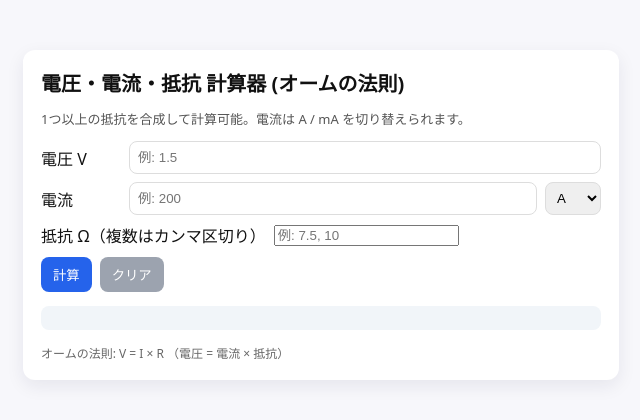
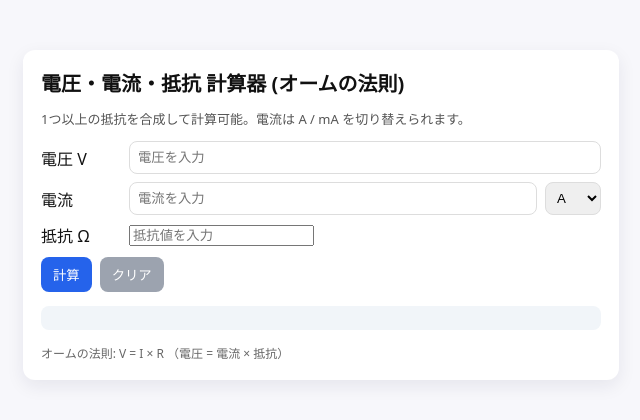
Before and after one commit to tomatarou0410/VCRCalculator, a plain HTML site: page index.html in a window 1280 px wide. Shown: the whole page, without its empty margins (319-959 px from the left). Drawn offline with Linux system fonts and the light colour scheme.

Commit message:
Add files via upload

```diff
--- a/index.html
+++ b/index.html
@@ -27,12 +27,12 @@
 
     <div class="row">
       <label for="v">電圧 V</label>
-      <input id="v" type="number" step="any" placeholder="例: 1.5">
+      <input id="v" type="number" step="any" placeholder="電圧を入力">
     </div>
 
     <div class="row">
       <label for="i">電流</label>
-      <input id="i" type="number" step="any" placeholder="例: 200">
+      <input id="i" type="number" step="any" placeholder="電流を入力">
       <select id="iUnit">
         <option value="A">A</option>
         <option value="mA">mA</option>
@@ -40,8 +40,8 @@
     </div>
 
     <div class="row">
-      <label for="r">抵抗 Ω（複数はカンマ区切り）</label>
-      <input id="r" type="text" placeholder="例: 7.5, 10">
+      <label for="r">抵抗 Ω</label>
+      <input id="r" type="text" placeholder="抵抗値を入力">
     </div>
 
     <div style="display:flex;gap:8px;margin-top:10px">
@@ -117,7 +117,7 @@
         } else if (!hasR){
           V = toNum(elV);
           I = getCurrentInAmp();
-          if (I === 0){ err.textContent = '電流0Aは計算不可。'; return; }
+          if (I === 0){ err.textContent = 'できると思ってんの？ガイジなの？ｗ0Aてｗ'; return; }
           R = V / I;
           out.innerHTML = `<strong>計算結果：</strong> R = ${formatNumber(R)} Ω`;
         }
```
